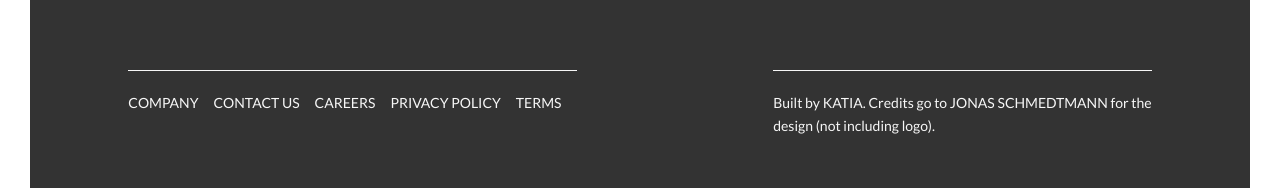
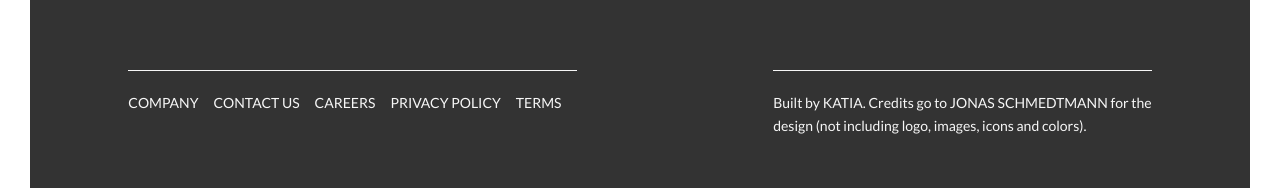
Before and after one commit to Katiao/yoga-retreat, a website: page index.html in a window 1280 px wide. Shown: the part 7105-7293 px from the top of the page. Drawn offline with Linux system fonts and the light colour scheme.

Commit message:
footer text edit

```diff
--- a/index.html
+++ b/index.html
@@ -359,7 +359,7 @@
 								<li class="footer-item"><a href="#" class="footer-link">Terms</a></li>
 							</ul>
 					<p class="footer-copyright">
-						Built by <a href="#" class="footer-link">Katia.</a> Credits go to <a href="#" class="footer-link">Jonas Schmedtmann </a> for the <br> design (not including logo).
+						Built by <a href="#" class="footer-link">Katia.</a> Credits go to <a href="#" class="footer-link">Jonas Schmedtmann </a> for the <br> design (not including logo, images, icons and colors).
 					</p>
 				</div>
 		</footer>
```
